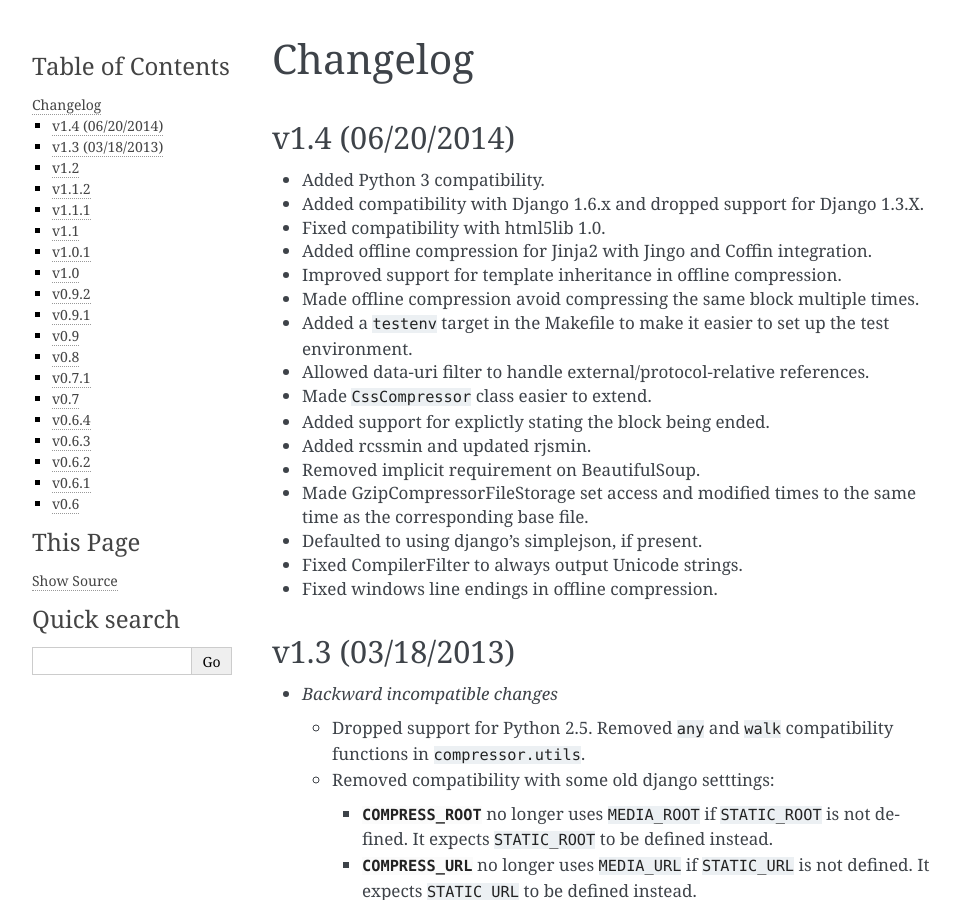
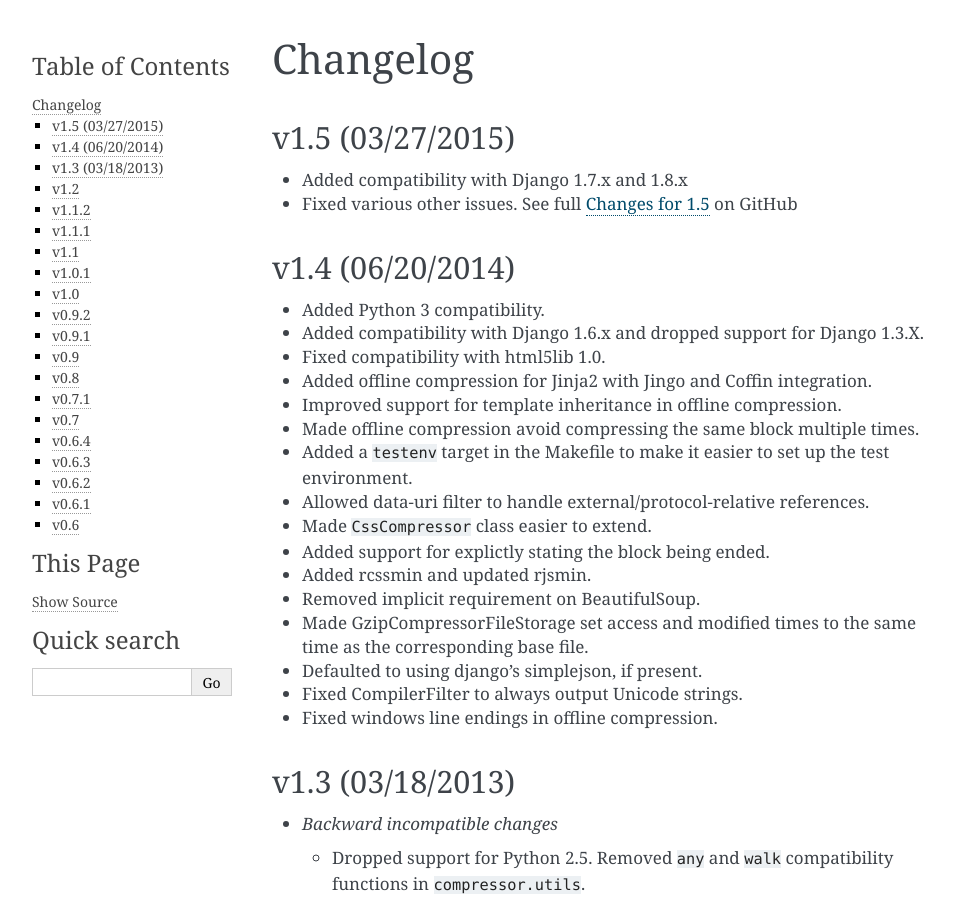
Before and after one commit to django-compressor/django-compressor, a Sphinx documentation site: the page built from docs/changelog.txt, in a window 1280 px wide and 900 px high. Shown: the whole window, without its empty margins (148-1109 px from the left). Built offline with Sphinx 7.4.7, drawn with Linux system fonts in a browser that asks for light colours; pages that are not in the unit, such as notebooks, are missing from menus.

Commit message:
Change Notes: Add >1.4 changes

```diff
--- a/docs/changelog.txt
+++ b/docs/changelog.txt
@@ -1,5 +1,15 @@
 Changelog
 =========
+
+v1.5 (03/27/2015)
+-----------------
+
+- Added compatibility with Django 1.7.x and 1.8.x
+
+- Fixed various other issues. See full `Changes for 1.5`_ on GitHub
+
+.. _Changes for 1.5: https://github.com/django-compressor/django-compressor/compare/1.4...develop
+
 
 v1.4 (06/20/2014)
 -----------------
```
